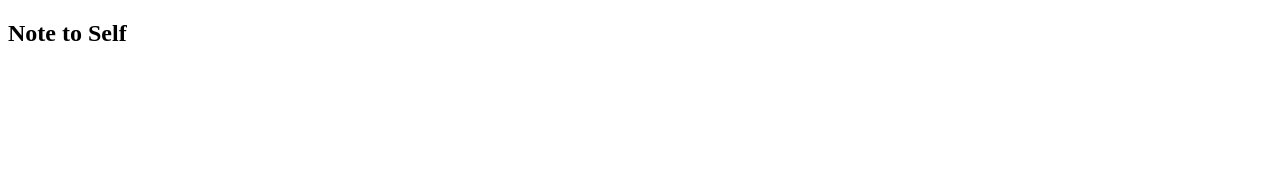
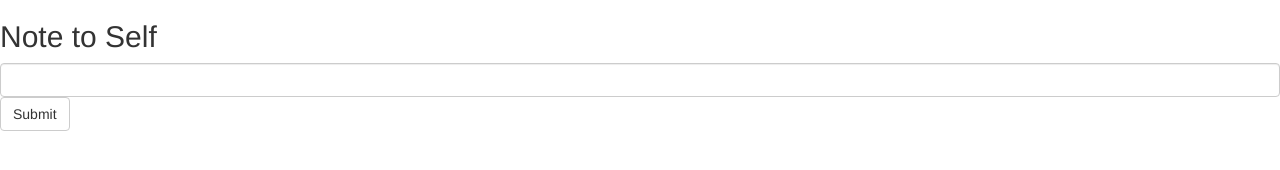
Before and after one commit to revilo1882/notetoself, a React app: page / in a window 1280 px wide. Built offline with nearby package versions, Linux system fonts and the light colour scheme.

Commit message:
Add react bootstrap

```diff
--- a/package.json
+++ b/package.json
@@ -4,6 +4,7 @@
   "private": true,
   "dependencies": {
     "react": "^16.4.2",
+    "react-bootstrap": "^0.32.3",
     "react-dom": "^16.4.2",
     "react-scripts": "1.1.5"
   },
--- a/public/index.html
+++ b/public/index.html
@@ -19,6 +19,7 @@
       work correctly both with client-side routing and a non-root public URL.
       Learn how to configure a non-root public URL by running `npm run build`.
     -->
+    <link rel="stylesheet" href="https://maxcdn.bootstrapcdn.com/bootstrap/3.3.7/css/bootstrap.min.css" integrity="sha384-BVYiiSIFeK1dGmJRAkycuHAHRg32OmUcww7on3RYdg4Va+PmSTsz/K68vbdEjh4u" crossorigin="anonymous">
     <title>React App</title>
   </head>
   <body>
--- a/src/components/App.js
+++ b/src/components/App.js
@@ -1,10 +1,15 @@
 import React, { Component } from 'react';
+import { Form, FormControl, Button } from 'react-bootstrap';
 
 class App extends Component {
   render() {
     return (
       <div>
         <h2>Note to Self</h2>
+        <Form>
+          <FormControl />
+          <Button>Submit</Button>
+        </Form>
       </div>
     )
   }
```
Also changed, not shown: 1 other file.
